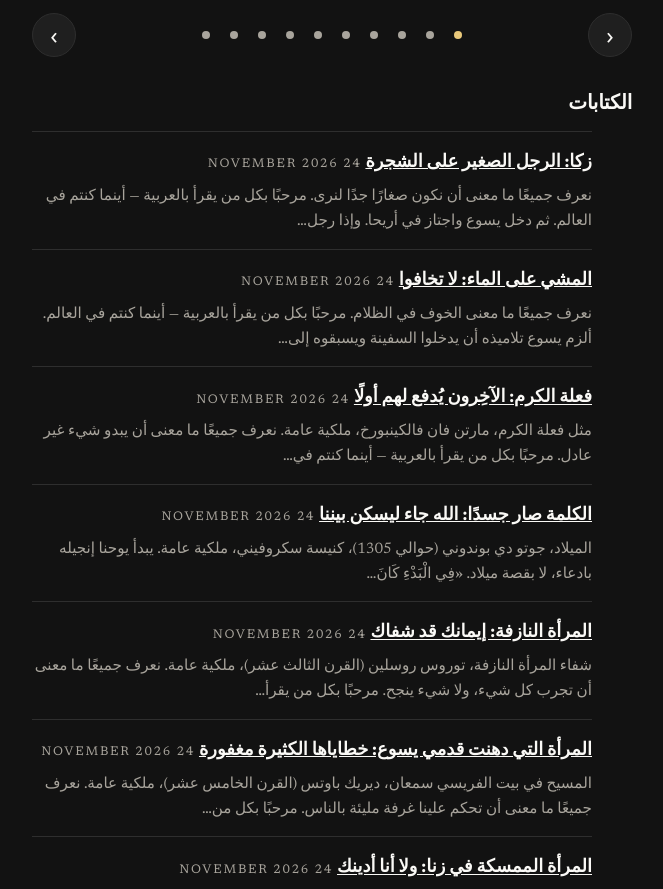
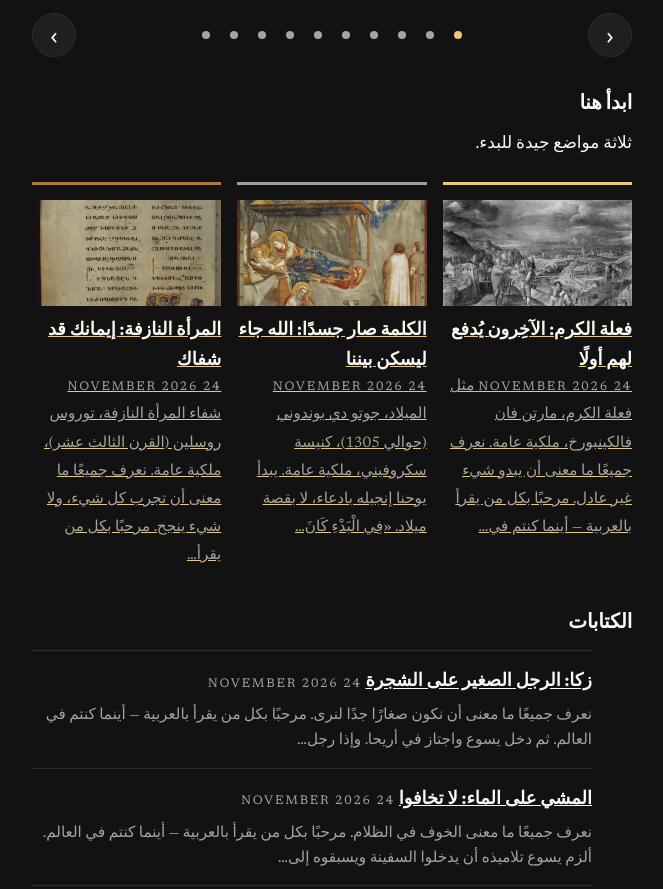
Before and after one commit to streamjonathan/jonathanmccallum-ar, an Eleventy site: page index.njk in a window 1280 px wide. Shown: the part 1291-2180 px from the top of the page, without its empty margins (308-971 px from the left). Built offline with nearby package versions, Linux system fonts and the light colour scheme; Eleventy itself is replaced by a stand-in of ours; files that its build step writes are made by us from their sources; files whose address does not match are found by name.

Commit message:
Add Start here row above the article list
Three newest illustrated articles (the main site's newest-first featured ordering), in a static 3-card row with gold/silver/bronze top rules, directly above the full article list.

```diff
--- a/_includes/layouts/base.njk
+++ b/_includes/layouts/base.njk
@@ -91,8 +91,8 @@
 </script>
 {% endif %}
 <link rel="alternate" type="application/rss+xml" title="{{ site.title }}" href="/feed/">
-<link rel="preload" href="/css/style.css?v=14" as="style">
-<link rel="stylesheet" href="/css/style.css?v=14">
+<link rel="preload" href="/css/style.css?v=15" as="style">
+<link rel="stylesheet" href="/css/style.css?v=15">
 </head>
 <body>
 <a class="skip-link" href="#main">تخطَّ إلى المحتوى</a>
--- a/css/style.css
+++ b/css/style.css
@@ -481,3 +481,16 @@ button[type="submit"] {
 
 /* Translation note shown at the top of article pages (also in the footer). */
 .translation-note--top { font-size: 0.9rem; color: var(--muted); margin: 0.5rem 0 0; }
+
+/* Start here: the three newest illustrated articles, above the full list.
+   Gold / silver / bronze top rules, in the site's rotating-accent order. */
+.start-here { margin-top: 1.5rem; }
+.start-here__row { display: grid; grid-template-columns: repeat(3, 1fr); gap: 1rem; list-style: none; padding: 0; margin: 1rem 0; }
+.start-here__card { border-top: 3px solid var(--link); padding-top: 0.9rem; }
+.start-here__card:nth-child(2) { border-top-color: #9aa0a6; }
+.start-here__card:nth-child(3) { border-top-color: #b0793f; }
+.start-here__image { display: block; width: 100%; aspect-ratio: 16 / 9; object-fit: cover; margin-bottom: 0.5rem; }
+.start-here__title { display: block; font-size: 1.12rem; font-family: "Fraunces", Georgia, "Iowan Old Style", "Times New Roman", serif; font-weight: 600; color: var(--text); }
+.start-here__link:hover .start-here__title { color: var(--link); }
+.start-here__card .excerpt { color: var(--muted); font-size: 0.95rem; margin: 0.35rem 0 0; }
+@media (max-width: 40rem) { .start-here__row { grid-template-columns: 1fr; } }
--- a/index.njk
+++ b/index.njk
@@ -41,6 +41,28 @@ eleventyExcludeFromCollections: true
   </div>
 </section>
 
+<section class="start-here" data-fade aria-labelledby="start-here-heading">
+  <h2 id="start-here-heading">ابدأ هنا</h2>
+  <p>ثلاثة مواضع جيدة للبدء.</p>
+  {% set newestPosts = collections.publishedPosts | reverse %}
+  {% set startHere = [] %}
+  {% for post in newestPosts %}
+    {% if post.data.shareImage and startHere | length < 3 %}{% set _ = startHere.push(post) %}{% endif %}
+  {% endfor %}
+  <ul class="start-here__row">
+  {% for post in startHere %}
+    <li class="start-here__card">
+      <a class="start-here__link" href="{{ post.url }}">
+        <img class="start-here__image" src="{{ post.data.shareImage }}" alt="" loading="lazy">
+        <span class="start-here__title">{{ post.data.title }}</span>
+        <span class="meta">{{ post.date | readableDate }}</span>
+        <span class="excerpt">{{ post.templateContent | excerpt(140) }}</span>
+      </a>
+    </li>
+  {% endfor %}
+  </ul>
+</section>
+
 <h2>الكتابات</h2>
 <ul class="article-list" data-fade>
 {% for post in collections.publishedPosts | reverse %}
```
